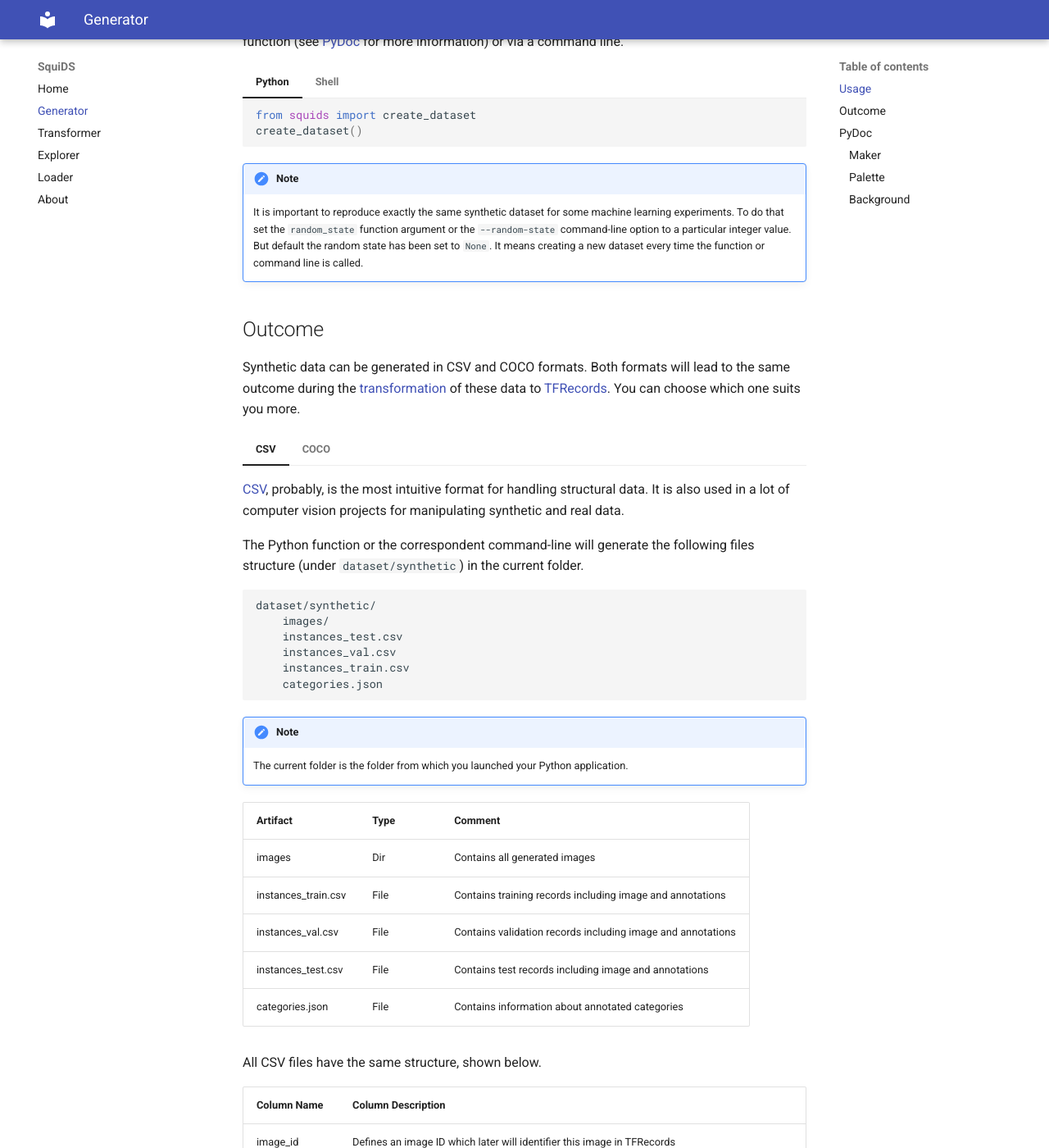
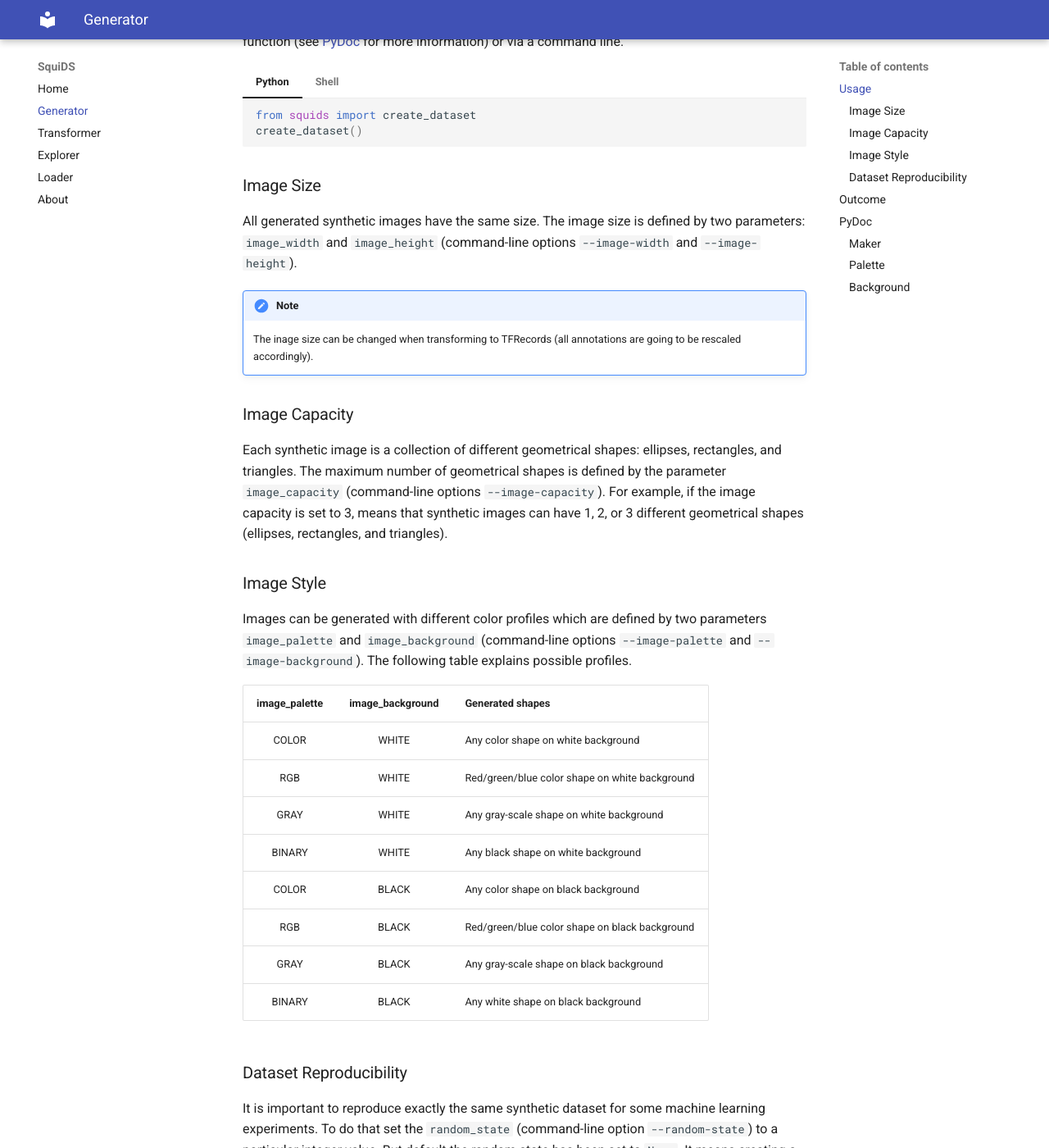
Before and after one commit to mmgalushka/squids, an MkDocs documentation site: the page built from docs/generator.md, in a window 1280 px wide and 1400 px high, scrolled down 335 px. Shown: the whole window at 82% size. Built offline with MkDocs 1.6.1 and Material for MkDocs 9.7.7, drawn with Linux system fonts in a browser that asks for light colours; some of the changed text lies outside the part shown.

Commit message:
Fixed #28: Added RGB palette.

````diff
--- a/docs/generator.md
+++ b/docs/generator.md
@@ -17,7 +17,7 @@
 === "Shell"
     ```shell
     ~$ python squids.main generate [-h] [-s NUMBER] [--coco] [--image-width PIXELS]
-                [--image-height PIXELS] [--image-palette {gray,color,binary}]
+                [--image-height PIXELS] [--image-palette {gray,color,binary,rgb}]
                 [--image-background {black,white}] [--image-capacity NUMBER]
                 [--random-state NUMBER] [-v]
                 [DATASET_DIR]
@@ -33,7 +33,7 @@
         --image-width PIXELS  a generated image width (default=64)
         --image-height PIXELS
                                 a generated image height (default=64)
-        --image-palette {gray,color,binary}
+        --image-palette {gray,color,binary,rgb}
                                 a used image palette (default='color')
         --image-background {black,white}
                                 a used image background (default='white')
@@ -44,8 +44,35 @@
         -v, --verbose         a flag to set verbose mode
     ```
 
+### Image Size
+
+All generated synthetic images have the same size. The image size is defined by two parameters: `image_width` and `image_height` (command-line options `--image-width` and `--image-height`).
+
 !!! Note
-    It is important to reproduce exactly the same synthetic dataset for some machine learning experiments. To do that set the `random_state` function argument or the `--random-state` command-line option to a particular integer value. But default the random state has been set to `None`. It means creating a new dataset every time the function or command line is called.
+    The inage size can be changed when transforming to TFRecords (all annotations are going to be rescaled accordingly).
+
+### Image Capacity
+
+Each synthetic image is a collection of different geometrical shapes: ellipses,  rectangles, and triangles. The maximum number of geometrical shapes is defined by the parameter `image_capacity` (command-line options `--image-capacity`). For example, if the image capacity is set to 3, means that synthetic images can have 1, 2, or 3 different geometrical shapes (ellipses,  rectangles, and triangles).
+
+### Image Style
+
+Images can be generated with different color profiles which are defined by two parameters `image_palette` and `image_background` (command-line options `--image-palette` and `--image-background`). The following table explains possible profiles.
+
+| image_palette    | image_background  | Generated shapes                               |
+|:----------------:|:-----------------:|------------------------------------------------|
+| COLOR            | WHITE             | Any color shape on white background            |
+| RGB              | WHITE             | Red/green/blue color shape on white background |
+| GRAY             | WHITE             | Any gray-scale shape on white background       |
+| BINARY           | WHITE             | Any black shape on white background            |
+| COLOR            | BLACK             | Any color shape on black background            |
+| RGB              | BLACK             | Red/green/blue color shape on black background |
+| GRAY             | BLACK             | Any gray-scale shape on black background       |
+| BINARY           | BLACK             | Any white shape on black background            |
+
+### Dataset Reproducibility
+
+It is important to reproduce exactly the same synthetic dataset for some machine learning experiments. To do that set the `random_state` (command-line option `--random-state`) to a particular integer value. But default the random state has been set to `None`. It means creating a new dataset every time the function or command line is called.
 
 ## Outcome
 
````
Also changed, not shown: 4 other files.
